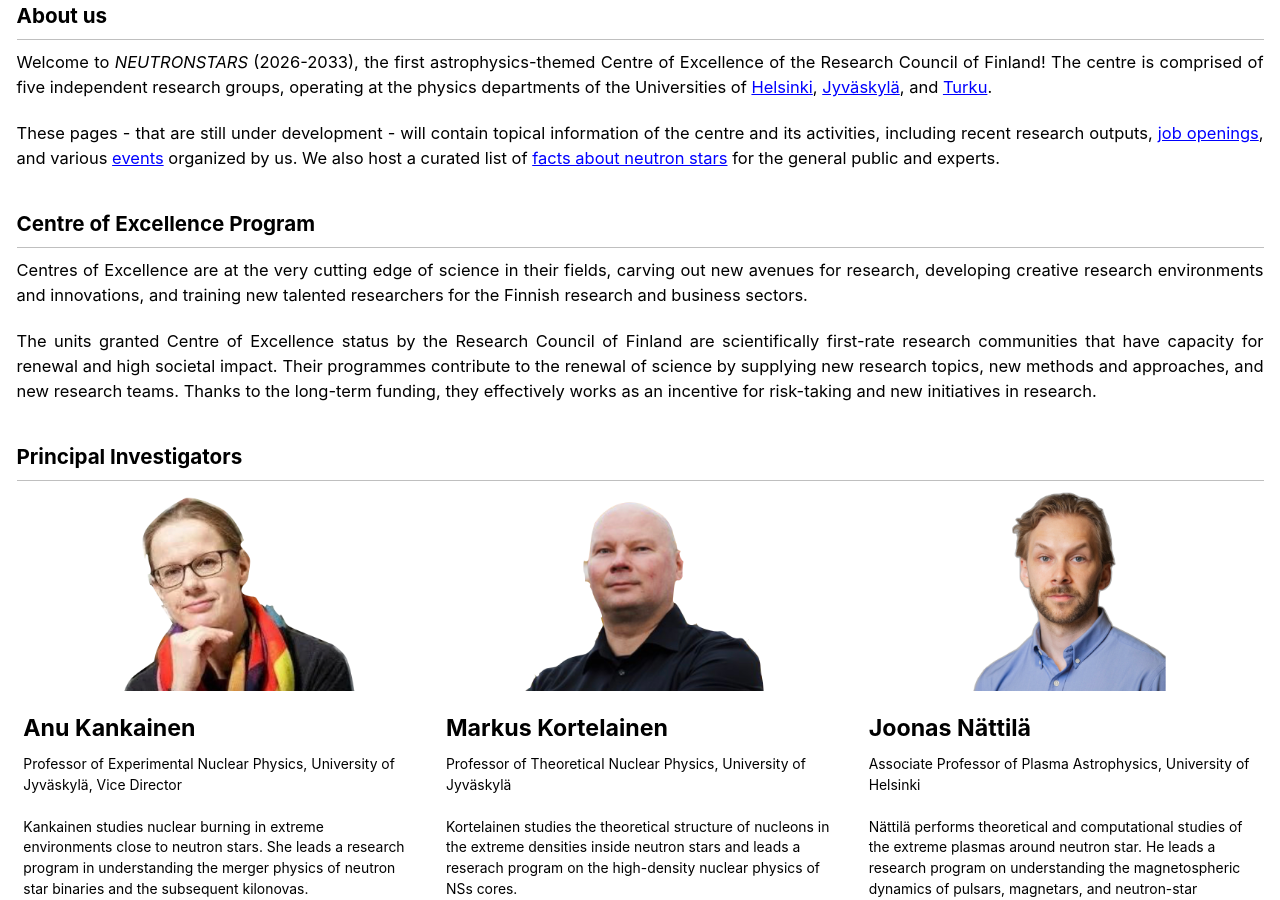
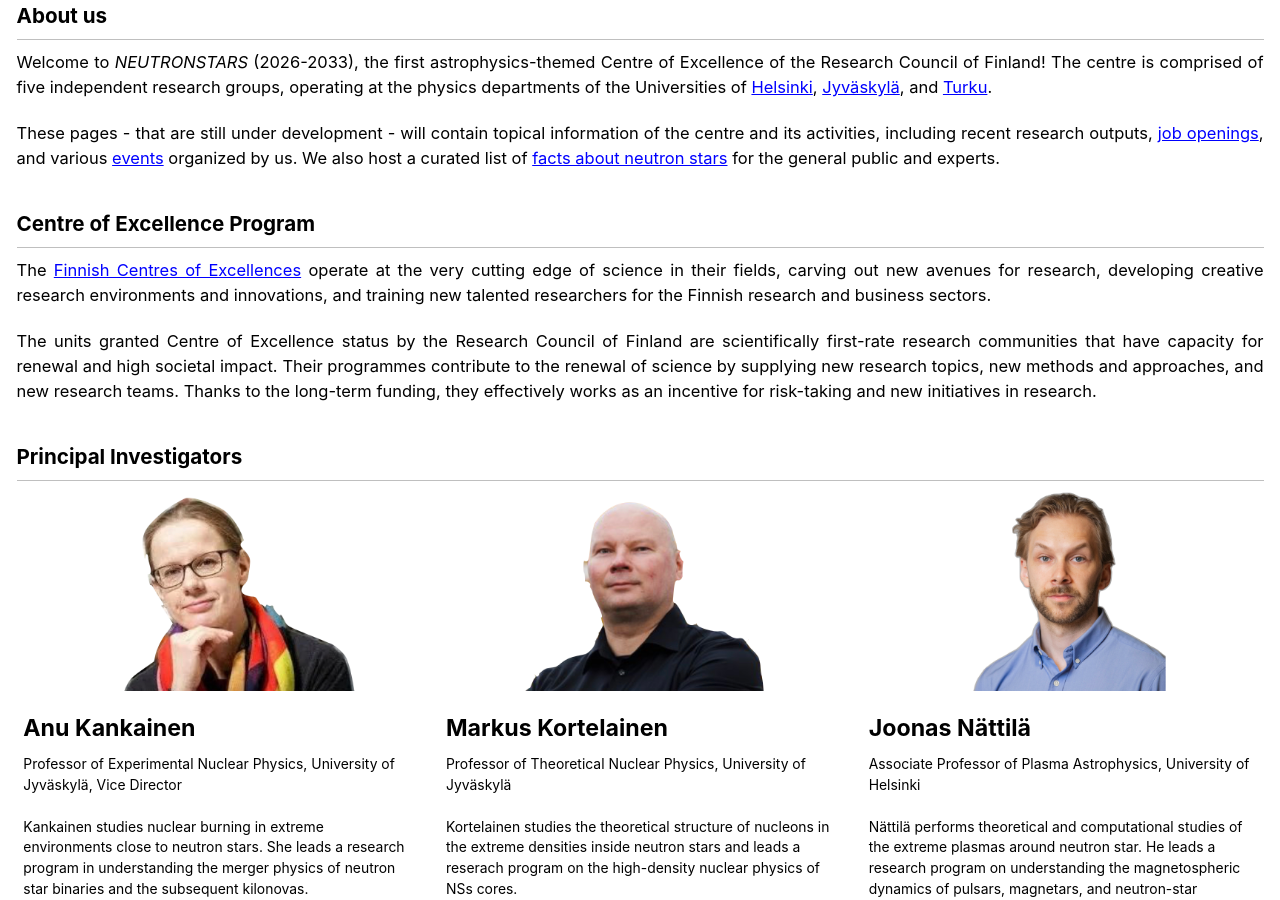
Before and after one commit to MiroPalmu/coe-website, a Jekyll site: the page built from index.md, in a window 1280 px wide and 900 px high, scrolled down 498 px. Built offline with Jekyll 4.4.1, drawn with Linux system fonts in a browser that asks for light colours; cached includes are drawn as plain includes.

Commit message:
rcf link

```diff
--- a/index.md
+++ b/index.md
@@ -59,7 +59,7 @@ These pages - that are still under development - will contain topical informatio
 ## Centre of Excellence Program
 
 {: .text-justify}
-Centres of Excellence are at the very cutting edge of science in their fields, carving out new avenues for research, developing creative research environments and innovations, and training new talented researchers for the Finnish research and business sectors.
+The [Finnish Centres of Excellences](https://www.aka.fi/en/research-funding/funding-opportunities2/programmes-and-other-funding-schemes/finnish-centres-of-excellence/) operate at the very cutting edge of science in their fields, carving out new avenues for research, developing creative research environments and innovations, and training new talented researchers for the Finnish research and business sectors.
 
 {: .text-justify}
 The units granted Centre of Excellence status by the Research Council of Finland are scientifically first-rate research communities that have capacity for renewal and high societal impact. Their programmes contribute to the renewal of science by supplying new research topics, new methods and approaches, and new research teams. Thanks to the long-term funding, they effectively works as an incentive for risk-taking and new initiatives in research.
```
